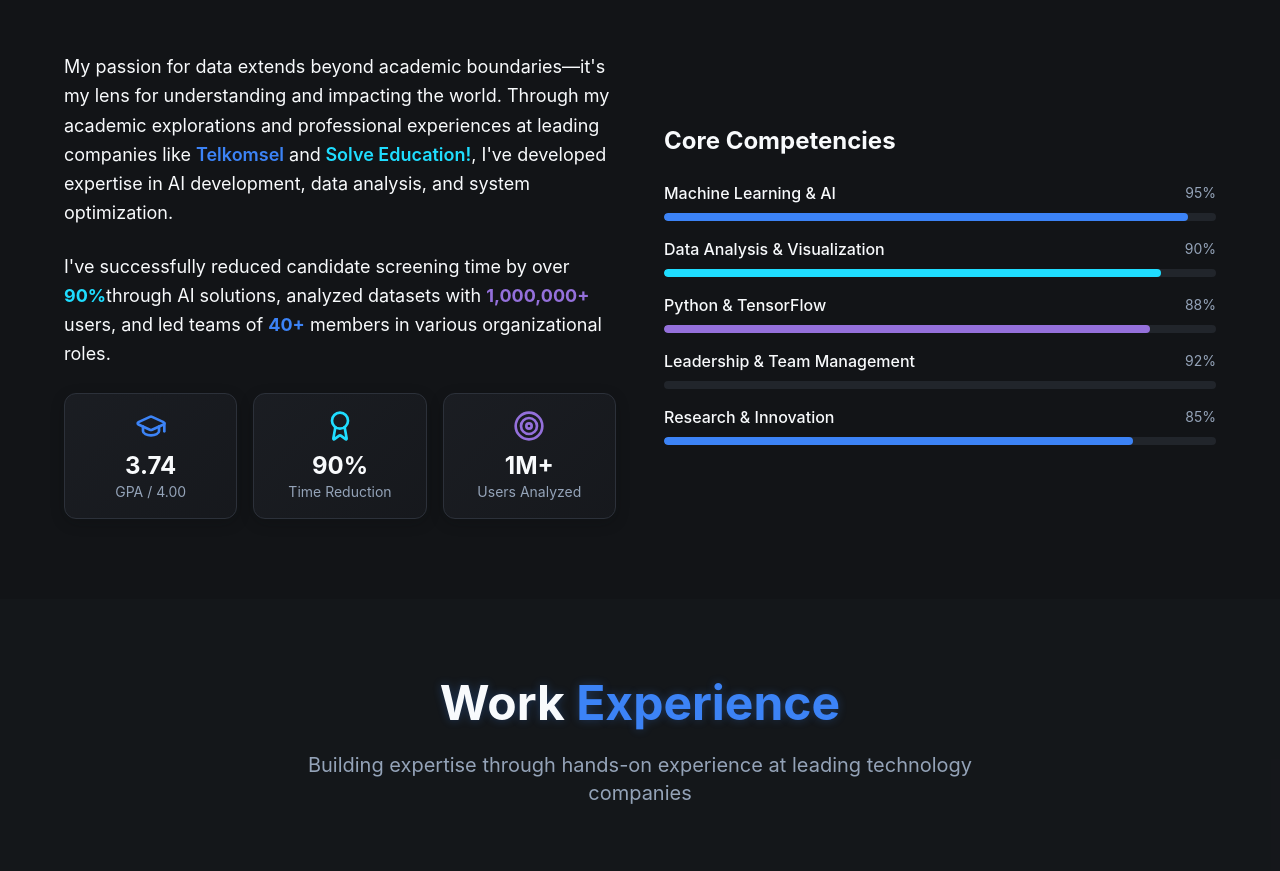
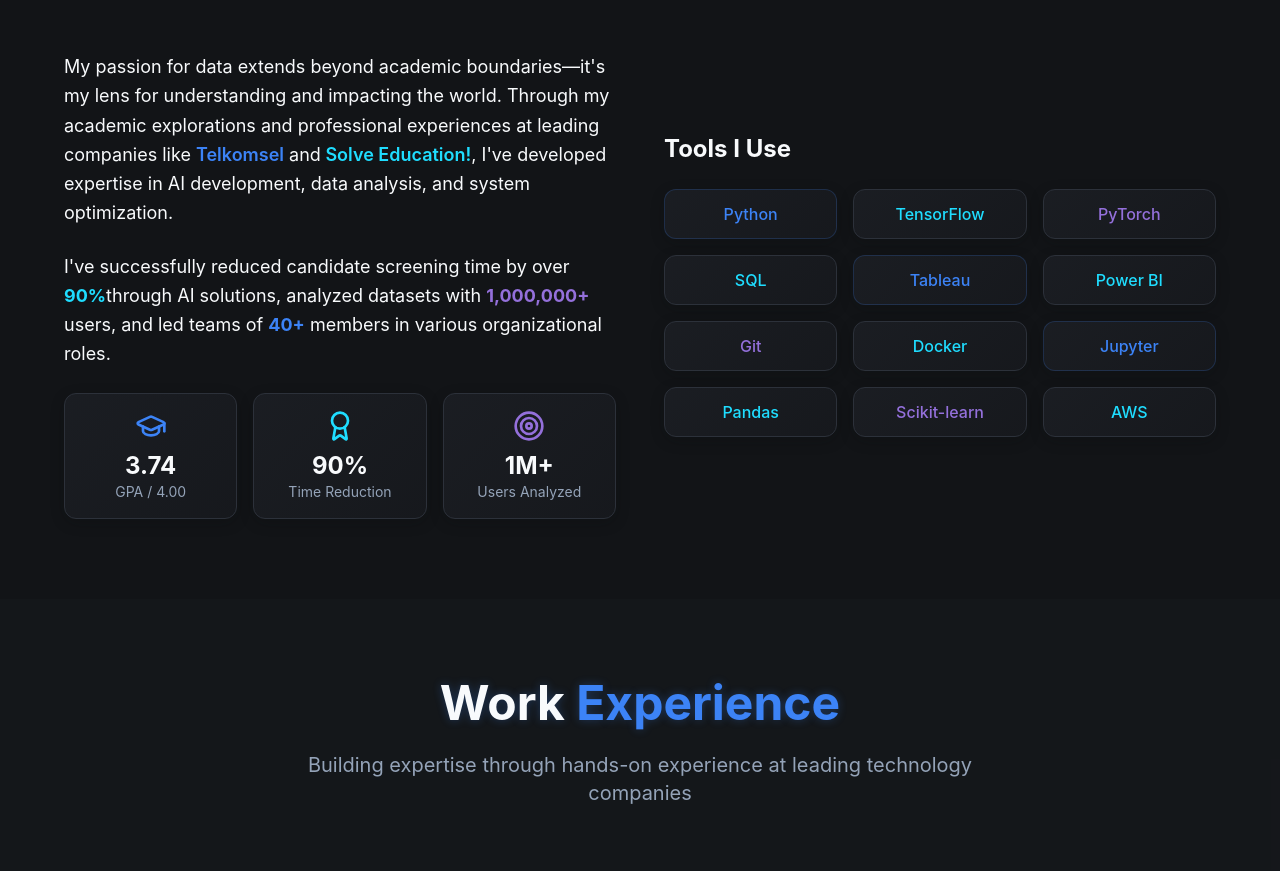
Before and after one commit to JaxToon/firgy-dataverse, a React (Vite) app: page / in a window 1280 px wide. Shown: the part 1020-1891 px from the top of the page. Built offline with nearby package versions, Linux system fonts and the light colour scheme; the HTML template or start-up script is replaced by a standard one.

Commit message:
Refactor About section

```diff
--- a/src/components/About.tsx
+++ b/src/components/About.tsx
@@ -51,29 +51,30 @@ const About = () => {
             </div>
           </div>
 
-          {/* Skills Grid */}
+          {/* Tools Grid */}
           <div className="space-y-4">
-            <h3 className="text-2xl font-bold mb-6">Core Competencies</h3>
+            <h3 className="text-2xl font-bold mb-6">Tools I Use</h3>
 
-            <div className="space-y-4">
+            <div className="grid grid-cols-2 sm:grid-cols-3 gap-4">
               {[
-                { skill: "Machine Learning & AI", level: 95, color: "primary" },
-                { skill: "Data Analysis & Visualization", level: 90, color: "accent" },
-                { skill: "Python & TensorFlow", level: 88, color: "data-purple" },
-                { skill: "Leadership & Team Management", level: 92, color: "data-cyan" },
-                { skill: "Research & Innovation", level: 85, color: "primary" }
-              ].map((item, index) => (
-                <div key={index} className="space-y-2">
-                  <div className="flex justify-between items-center">
-                    <span className="font-medium">{item.skill}</span>
-                    <span className="text-sm text-muted-foreground">{item.level}%</span>
-                  </div>
-                  <div className="h-2 bg-secondary rounded-full overflow-hidden">
-                    <div
-                      className={`h-full bg-${item.color} rounded-full transition-all duration-1000 ease-out`}
-                      style={{ width: `${item.level}%` }}
-                    />
-                  </div>
+                { name: "Python", color: "primary" },
+                { name: "TensorFlow", color: "accent" },
+                { name: "PyTorch", color: "data-purple" },
+                { name: "SQL", color: "data-cyan" },
+                { name: "Tableau", color: "primary" },
+                { name: "Power BI", color: "accent" },
+                { name: "Git", color: "data-purple" },
+                { name: "Docker", color: "data-cyan" },
+                { name: "Jupyter", color: "primary" },
+                { name: "Pandas", color: "accent" },
+                { name: "Scikit-learn", color: "data-purple" },
+                { name: "AWS", color: "data-cyan" }
+              ].map((tool, index) => (
+                <div
+                  key={index}
+                  className={`data-card p-3 text-center rounded-lg border-${tool.color}/20 hover:border-${tool.color}/40 transition-all duration-300`}
+                >
+                  <span className={`font-medium text-${tool.color}`}>{tool.name}</span>
                 </div>
               ))}
             </div>
```
